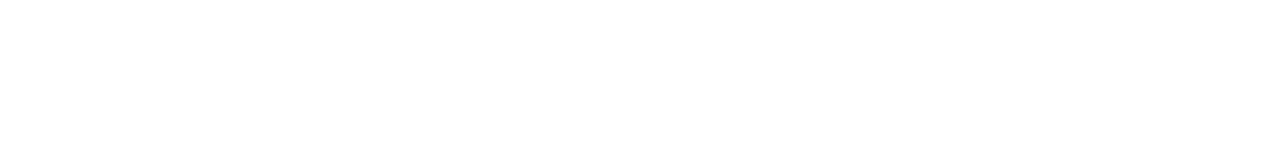
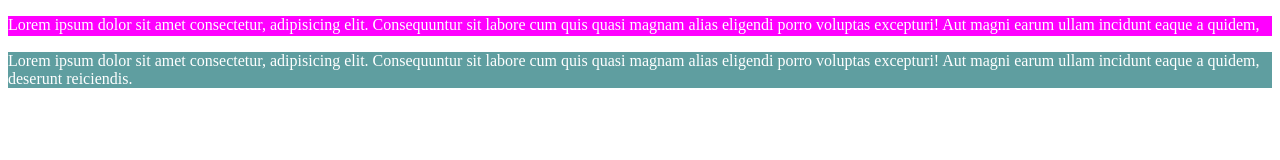
Before and after one commit to amletodellaloggia/primo-css, a plain HTML site: page index.html in a window 1280 px wide. Drawn offline with Linux system fonts and the light colour scheme.

Commit message:
[add] test id, class con css

```diff
--- a/assets/css/style.css
+++ b/assets/css/style.css
@@ -0,0 +1,10 @@
+/* CSS */
+#main-box {
+	height: 20px;
+	background-color: fuchsia;
+	color: white;
+}
+.generic-box {
+	background-color: cadetblue;
+	color: white;
+}
--- a/index.html
+++ b/index.html
@@ -3,10 +3,15 @@
 <head>
 	<meta charset="UTF-8">
 	<meta name="viewport" content="width=device-width, initial-scale=1.0">
-	<link rel="stylesheet" href="assets/css/style.css" type="style/css">
+	<link rel="stylesheet" href="assets/css/style.css">
 	<title>Primo CSS</title>
 </head>
 <body>
-
+	<div id="main-box">
+	<p>Lorem ipsum dolor sit amet consectetur, adipisicing elit. Consequuntur sit labore cum quis quasi magnam alias eligendi porro voluptas excepturi! Aut magni earum ullam incidunt eaque a quidem, deserunt reiciendis.</p>
+	</div>
+	<div class="generic-box">
+	<p>Lorem ipsum dolor sit amet consectetur, adipisicing elit. Consequuntur sit labore cum quis quasi magnam alias eligendi porro voluptas excepturi! Aut magni earum ullam incidunt eaque a quidem, deserunt reiciendis.</p>
+	</div>
 </body>
 </html>
```
